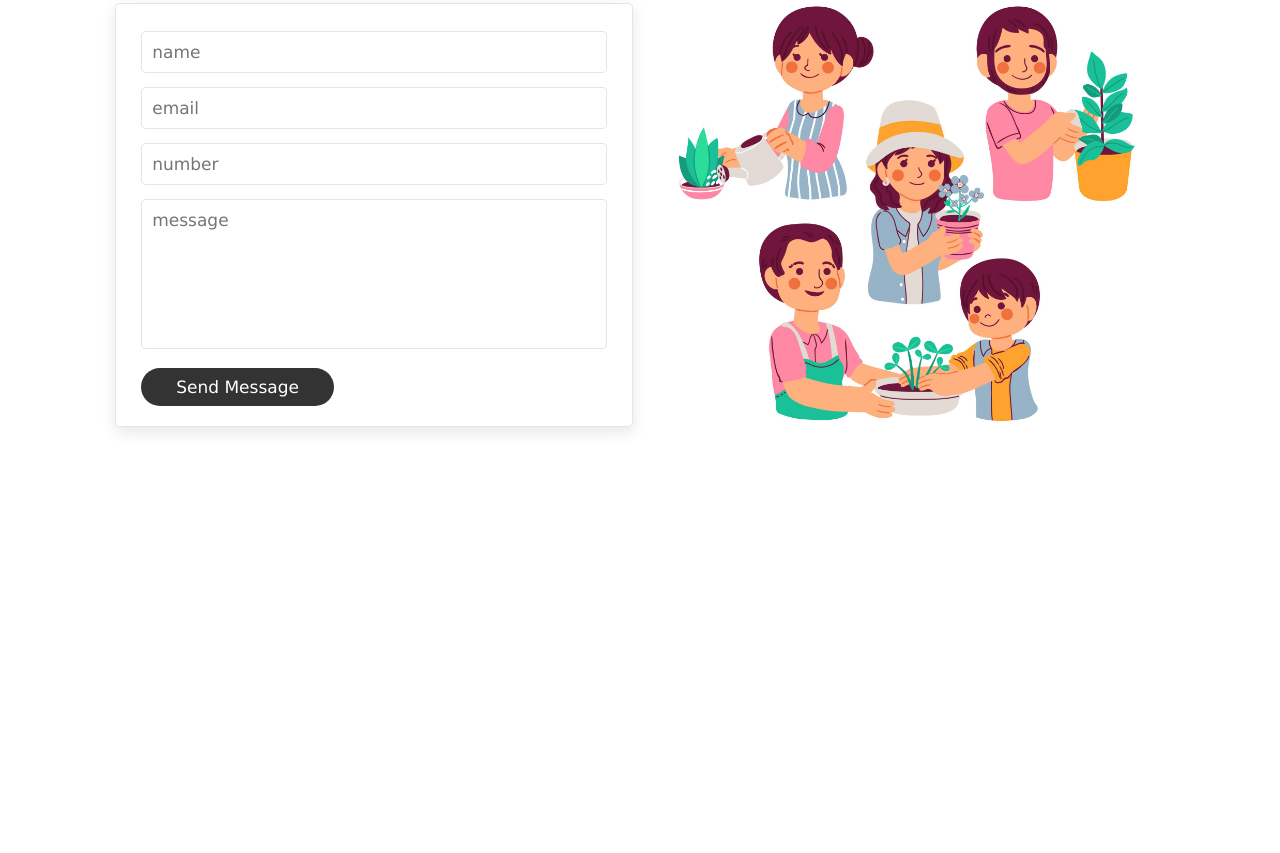
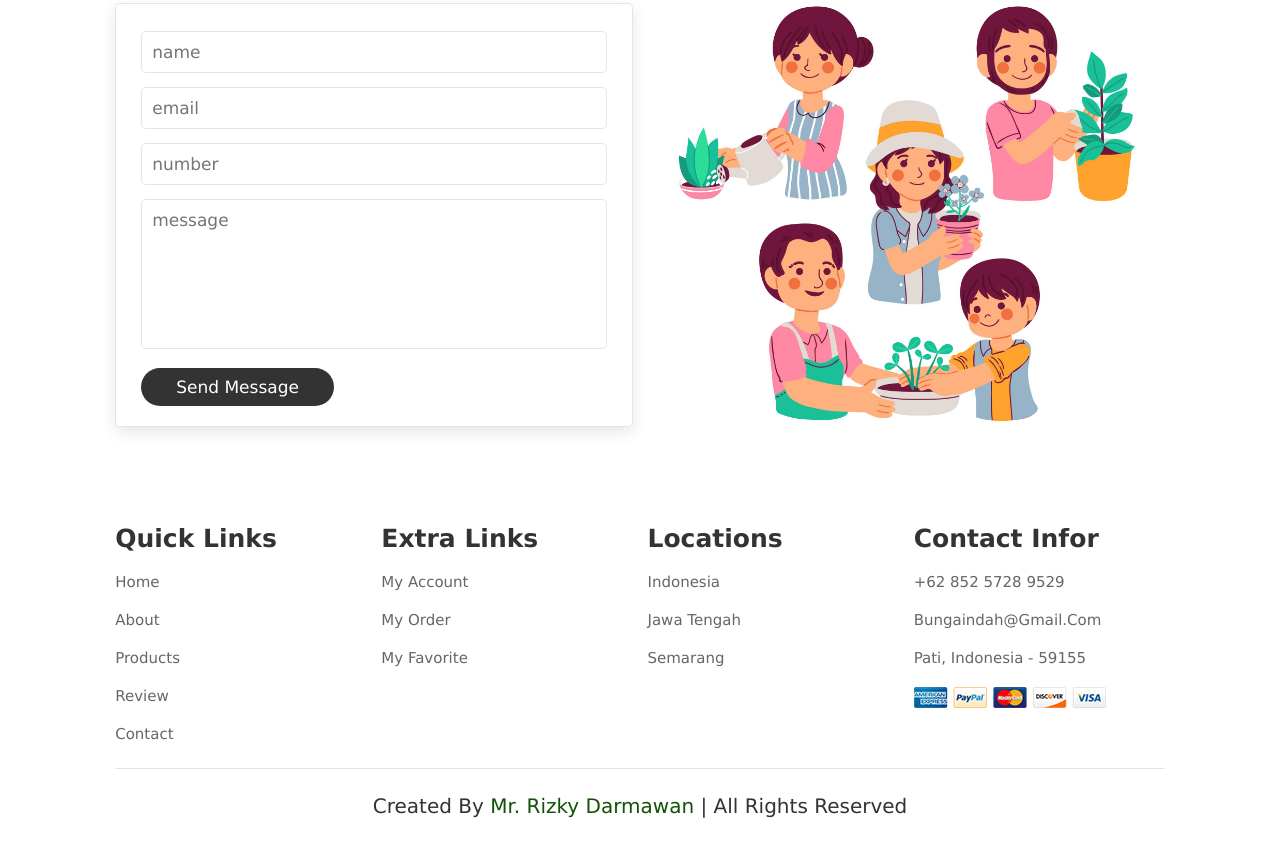
Before and after one commit to RizkyDarmawan10/Toko-bunga, a plain HTML site: page index.html in a window 1280 px wide. Shown: the part 3432-4285 px from the top of the page. Before the commit the page ends 3926 px from the top, so only its background shows below. Drawn offline with Linux system fonts and the light colour scheme.

Commit message:
add footer

```diff
--- a/index.html
+++ b/index.html
@@ -128,7 +128,7 @@
         <img width="250" height="250" src="images/imgadenium.jpg" alt="">
         <div class="icons">
             <a href="#" class="fas fa-heart"></a>
-            <a href="#" class="cart-btn"></a>
+            <a href="#" class="cart-btn">Add To Cart</a>
             <a href="#" class="fas fa-share"></a>
         </div>
     </div>
@@ -144,7 +144,7 @@
         <img width="250" height="250" src="images/imgamarilis.jpg" alt="">
         <div class="icons">
             <a href="#" class="fas fa-heart"></a>
-            <a href="#" class="cart-btn"></a>
+            <a href="#" class="cart-btn">Add To Cart</a>
             <a href="#" class="fas fa-share"></a>
         </div>
     </div>
@@ -160,7 +160,7 @@
         <img width="250" height="250" src="images/imgbougenville.jpg" alt="">
         <div class="icons">
             <a href="#" class="fas fa-heart"></a>
-            <a href="#" class="cart-btn"></a>
+            <a href="#" class="cart-btn">Add To Cart</a>
             <a href="#" class="fas fa-share"></a>
         </div>
     </div>
@@ -176,7 +176,7 @@
         <img width="250" height="250" src="images/imgiris.jpg" alt="">
         <div class="icons">
             <a href="#" class="fas fa-heart"></a>
-            <a href="#" class="cart-btn"></a>
+            <a href="#" class="cart-btn">Add To Cart</a>
             <a href="#" class="fas fa-share"></a>
         </div>
     </div>
@@ -192,7 +192,7 @@
         <img width="250" height="250" src="images/imgmarigold.jpg" alt="">
         <div class="icons">
             <a href="#" class="fas fa-heart"></a>
-            <a href="#" class="cart-btn"></a>
+            <a href="#" class="cart-btn">Add To Cart</a>
             <a href="#" class="fas fa-share"></a>
         </div>
     </div>
@@ -208,7 +208,7 @@
         <img width="250" height="250" src="images/imgmawar.jpg" alt="">
         <div class="icons">
             <a href="#" class="fas fa-heart"></a>
-            <a href="#" class="cart-btn"></a>
+            <a href="#" class="cart-btn">Add To Cart</a>
             <a href="#" class="fas fa-share"></a>
         </div>
     </div>
@@ -224,7 +224,7 @@
         <img width="250" height="250" src="images/imgpetunia.jpg" alt="">
         <div class="icons">
             <a href="#" class="fas fa-heart"></a>
-            <a href="#" class="cart-btn"></a>
+            <a href="#" class="cart-btn">Add To Cart</a>
             <a href="#" class="fas fa-share"></a>
         </div>
     </div>
@@ -240,7 +240,7 @@
         <img width="250" height="250" src="images/imgpuring.jpg" alt="">
         <div class="icons">
             <a href="#" class="fas fa-heart"></a>
-            <a href="#" class="cart-btn"></a>
+            <a href="#" class="cart-btn">Add To Cart</a>
             <a href="#" class="fas fa-share"></a>
         </div>
     </div>
@@ -256,7 +256,7 @@
         <img width="250" height="250" src="images/imgtulip.jpg" alt="">
         <div class="icons">
             <a href="#" class="fas fa-heart"></a>
-            <a href="#" class="cart-btn"></a>
+            <a href="#" class="cart-btn">Add To Cart</a>
             <a href="#" class="fas fa-share"></a>
         </div>
     </div>
@@ -341,7 +341,7 @@
 </section>
 <!-- review section ends -->
 
-
+<!-- contact section starts -->
 <section class="contact" id="contact">
 
 <h1 class="heading"> <span>Contact</span>Us</h1>
@@ -363,6 +363,54 @@
 </div>
 
 </section>
+<!-- contact section ends -->
+
+
+<!-- footer section starts -->
+
+<section class="footer">
+
+    <div class="box-container">
+
+<div class="box">
+    <h3>Quick Links</h3>
+    <a href="#">Home</a>
+    <a href="#">About</a>
+    <a href="#">Products</a>
+    <a href="#">Review</a>
+    <a href="#">Contact</a>
+</div>
+
+<div class="box">
+    <h3>Extra Links</h3>
+    <a href="#">My Account</a>
+    <a href="#">My Order</a>
+    <a href="#">My Favorite</a>
+</div>
+
+<div class="box">
+    <h3>Locations</h3>
+    <a href="#">Indonesia</a>
+    <a href="#">Jawa Tengah</a>
+    <a href="#">Semarang</a>
+</div>
+
+<div class="box">
+    <h3>Contact Infor</h3>
+    <a href="#">+62 852 5728 9529</a>
+    <a href="#">bungaindah@gmail.com</a>
+    <a href="#">Pati, Indonesia - 59155</a>
+    <img src="images/payment.png" alt="">
+</div>
+</div>
+
+<div class="credit"> Created By <span> Mr. Rizky Darmawan </span> | All Rights Reserved </div>
+
+</section>
+
+<!-- footer section end -->
+
+
 
 </body>
 </html>
--- a/style.css
+++ b/style.css
@@ -426,6 +426,52 @@ header .fa-bars{
     resize: none;
 }
 
+.footer .box-container {
+    display: flex;
+    flex-wrap: wrap;
+    gap: 1.5rem;
+}
+
+.footer .box-container .box{
+    flex: 1 1 25rem;
+}
+
+.footer .box-container .box h3{
+    color: #333;
+    font-size: 2.5rem;
+    padding: 1rem 0;
+}
+.footer .box-container .box a{
+    display: block;
+    color: #666;
+    font-size: 1.5rem;
+    padding: 1rem 0;
+}
+
+.footer .box-container .box a:hover {
+    color: var(--green);
+    text-decoration: underline;
+}
+
+.footer .box-container .box img{
+    margin-top: 1rem;
+}
+
+.footer .credit {
+    text-align: center;
+    padding: 1.5rem;
+    margin-top: 1.5rem;
+    padding-top: 2.5rem;
+    font-size: 2rem;
+    color: #333;
+    border-top: .1rem solid rgba(0, 0, 0, .1);
+}
+
+.footer .credit span{
+    color: var(--green);
+}
+
+
 
 
 
```
